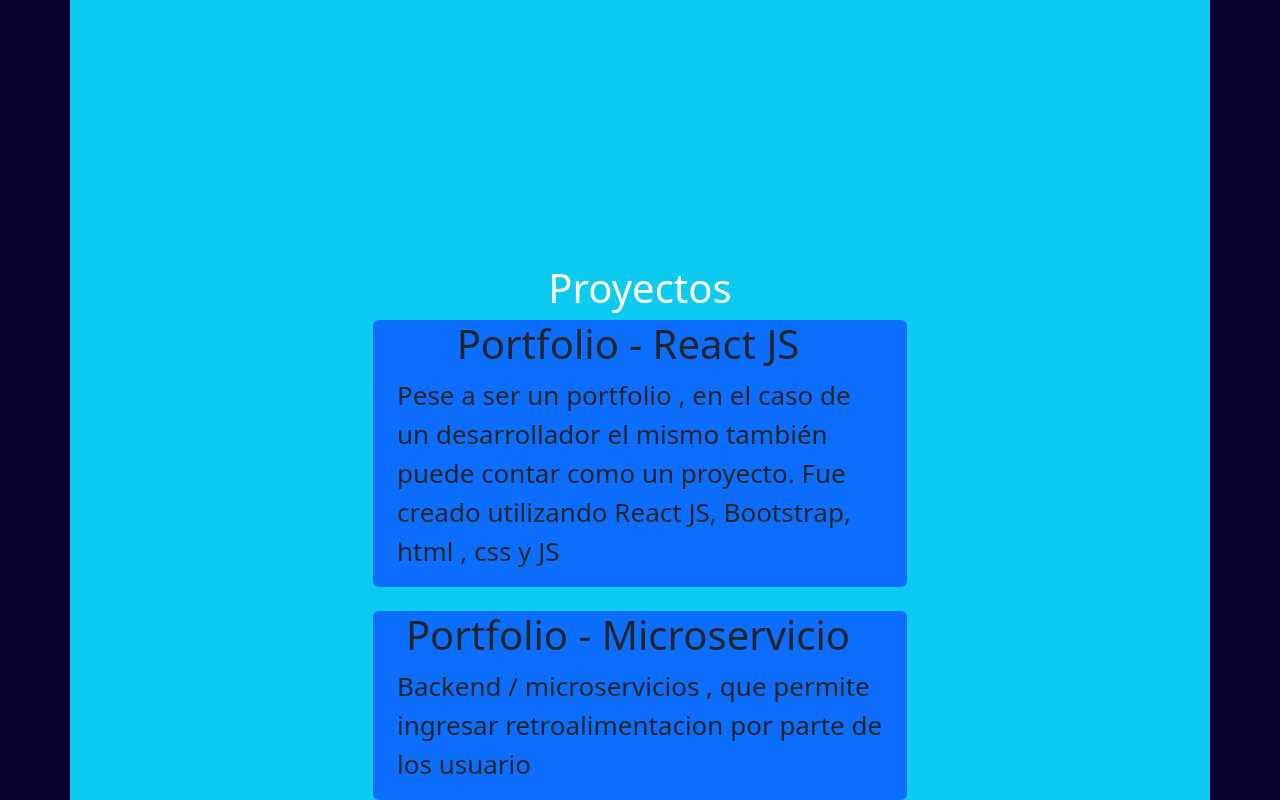
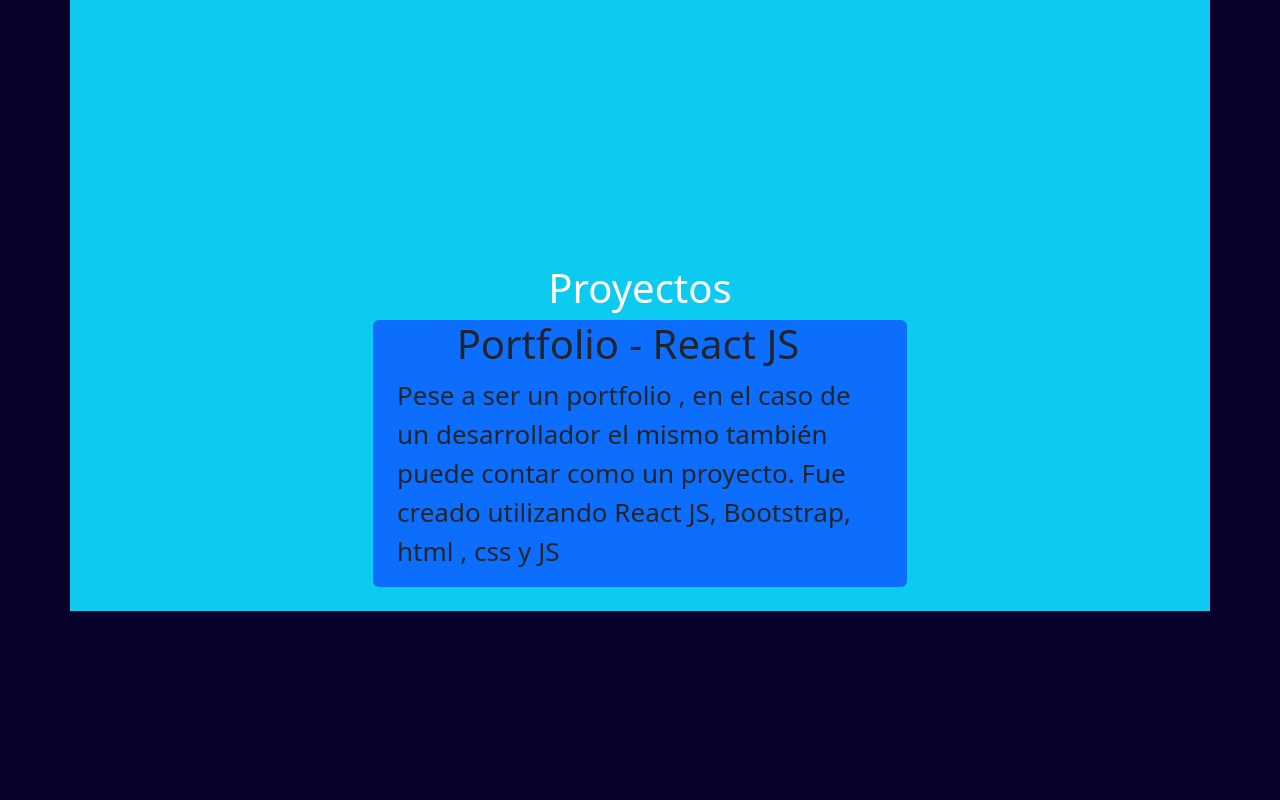
Before and after one commit to djarae/ejercicio_djeportfoliobeta, a Next.js app: page / in a window 1280 px wide. Shown: the part 2344-3144 px from the top of the page. After the commit the page ends 2955 px from the top, so only its background shows below. Built offline with nearby package versions, Linux system fonts and the light colour scheme.

Commit message:
4 CAMBIOS PORTFOLIO WS

```diff
--- a/app/components/misproyectos/MisProyectos.js
+++ b/app/components/misproyectos/MisProyectos.js
@@ -1,5 +1,5 @@
 import Portfolio from './portfolio/Portfolio.js';
-import PortfolioWS from './portfoliows/PortfolioWS.js';
+// import PortfolioWS from './portfoliows/PortfolioWS.js';
 import Espacios from '../../components/espacios/Espacios.js'
 
 function MisProyectos() {
@@ -14,11 +14,11 @@
         <Portfolio></Portfolio>
         </div>
         <Espacios cantidad="3"></Espacios>
-        <div class="container d-flex justify-content-center" >
+        {/* <div class="container d-flex justify-content-center" >
              <PortfolioWS></PortfolioWS>
         </div>
 
-
+        */}
 
 
 
```
